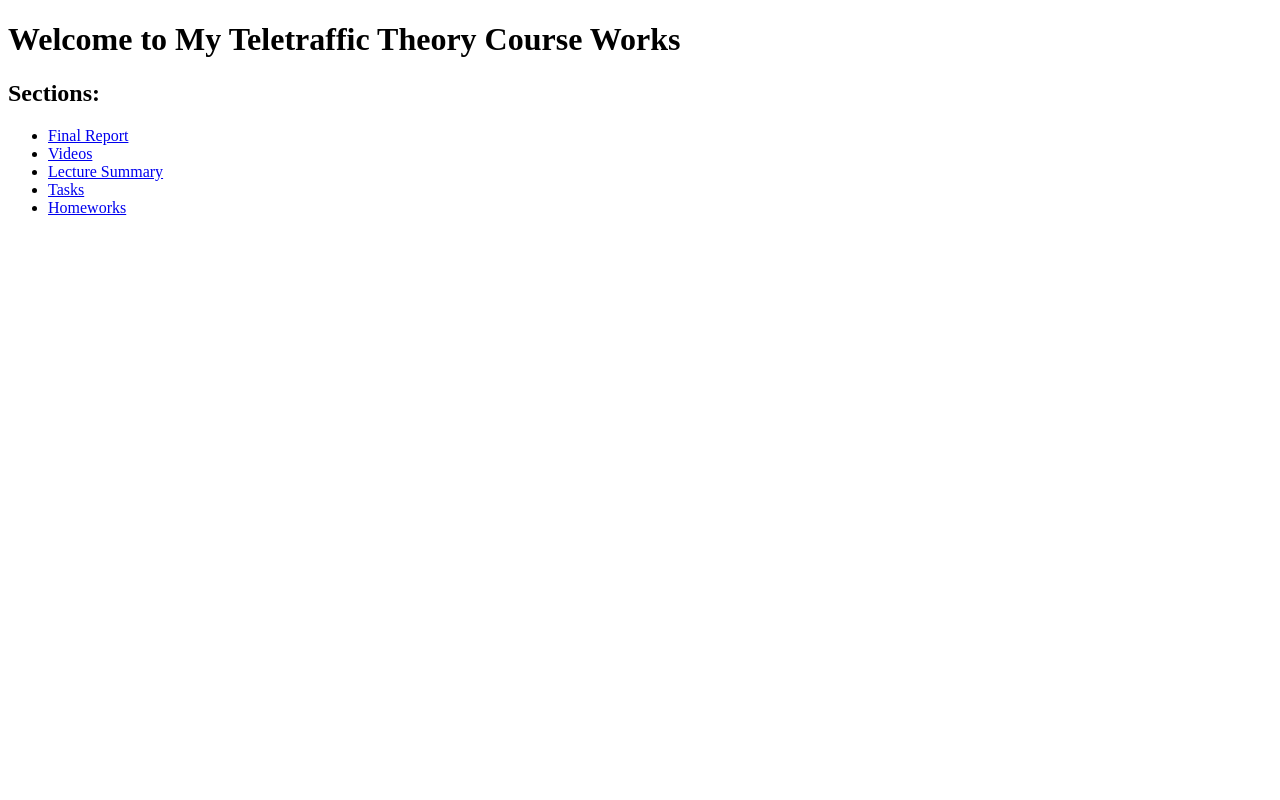
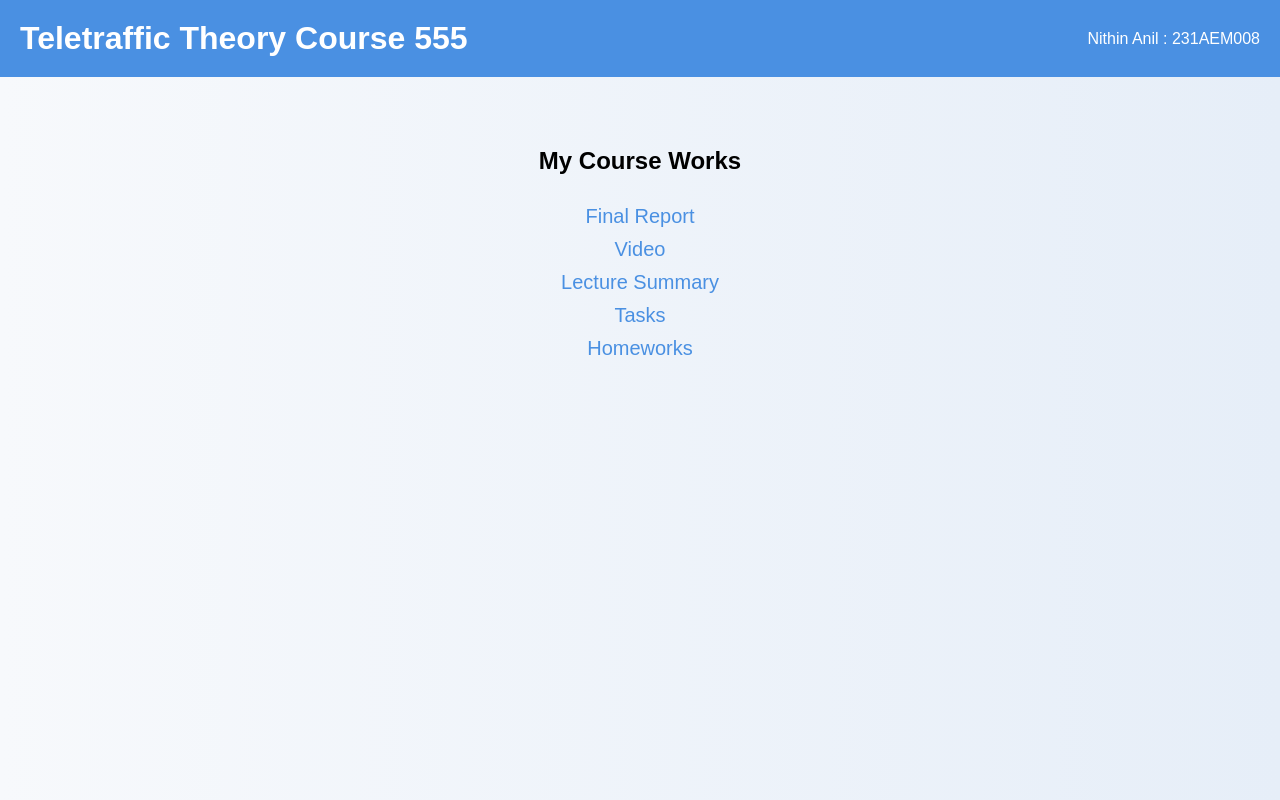
Before and after one commit to NithinAnil646/Teletraffic-Theory-Course, a plain HTML site: page index.html in a window 1280 px wide. Drawn offline with Linux system fonts and the light colour scheme.

Commit message:
Initial commit

```diff
--- a/index.html
+++ b/index.html
@@ -3,17 +3,73 @@
 <head>
     <meta charset="UTF-8">
     <meta name="viewport" content="width=device-width, initial-scale=1.0">
-    <title>Teletraffic Theory Course</title>
+    <title>Teletraffic Theory Project</title>
+    <style>
+        body {
+            font-family: Arial, sans-serif;
+            background: linear-gradient(to right, #f7f9fc, #e6eef8);
+            margin: 0;
+            padding: 0;
+        }
+        header {
+            display: flex;
+            justify-content: space-between;
+            align-items: center;
+            padding: 20px;
+            background-color: #4a90e2;
+            color: white;
+        }
+        header h1 {
+            margin: 0;
+        }
+        header .info {
+            font-size: 16px;
+        }
+        .content {
+            text-align: center;
+            padding: 50px;
+        }
+        .content h1 {
+            font-size: 36px;
+            margin-bottom: 10px;
+        }
+        .content h2 {
+            font-size: 24px;
+            margin-bottom: 30px;
+        }
+        .content ul {
+            list-style-type: none;
+            padding: 0;
+        }
+        .content ul li {
+            margin: 10px 0;
+        }
+        .content ul li a {
+            text-decoration: none;
+            color: #4a90e2;
+            font-size: 20px;
+        }
+        .content ul li a:hover {
+            text-decoration: underline;
+        }
+    </style>
 </head>
 <body>
-    <h1>Welcome to  My Teletraffic Theory Course Works</h1>
-    <h2>Sections:</h2>
+    <header>
+        <h1>Teletraffic Theory Course 555</h1>
+        <div class="info">
+            Nithin Anil : 231AEM008
+        </div>
+    </header>
+    <div class="content">
+        <h2>My Course Works</h2>
         <ul>
             <li><a href="final_report.html">Final Report</a></li>
-        <li><a href="videos.html">Videos</a></li>
+            <li><a href="video.html">Video</a></li>
             <li><a href="lecture_summary.html">Lecture Summary</a></li>
             <li><a href="tasks.html">Tasks</a></li>
             <li><a href="homeworks.html">Homeworks</a></li>
         </ul>
+    </div>
 </body>
 </html>
```
Lines whose indentation alone changed are shown as unchanged.
